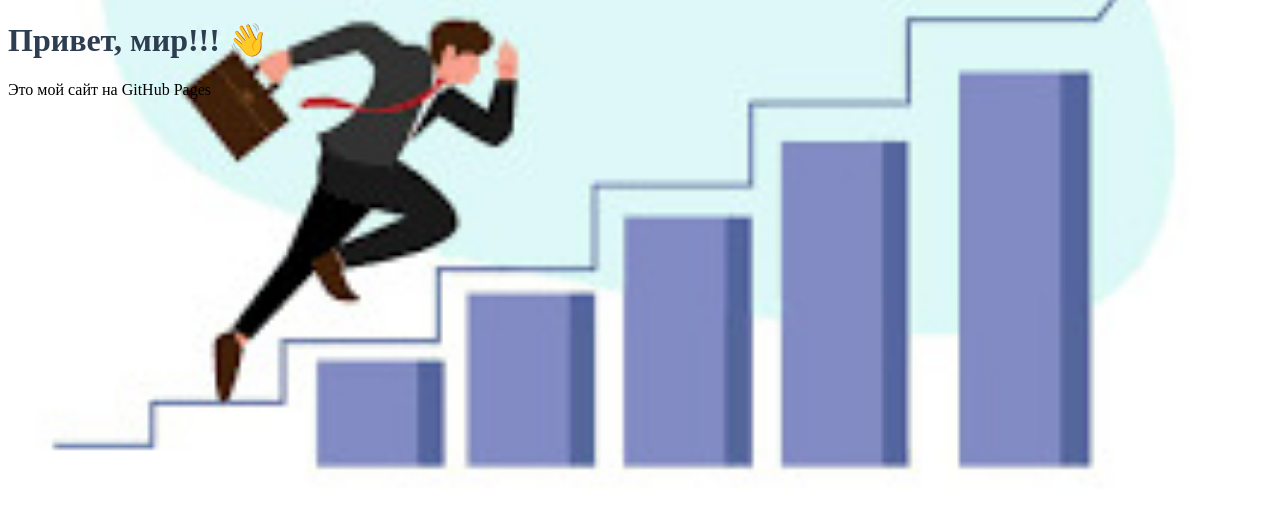
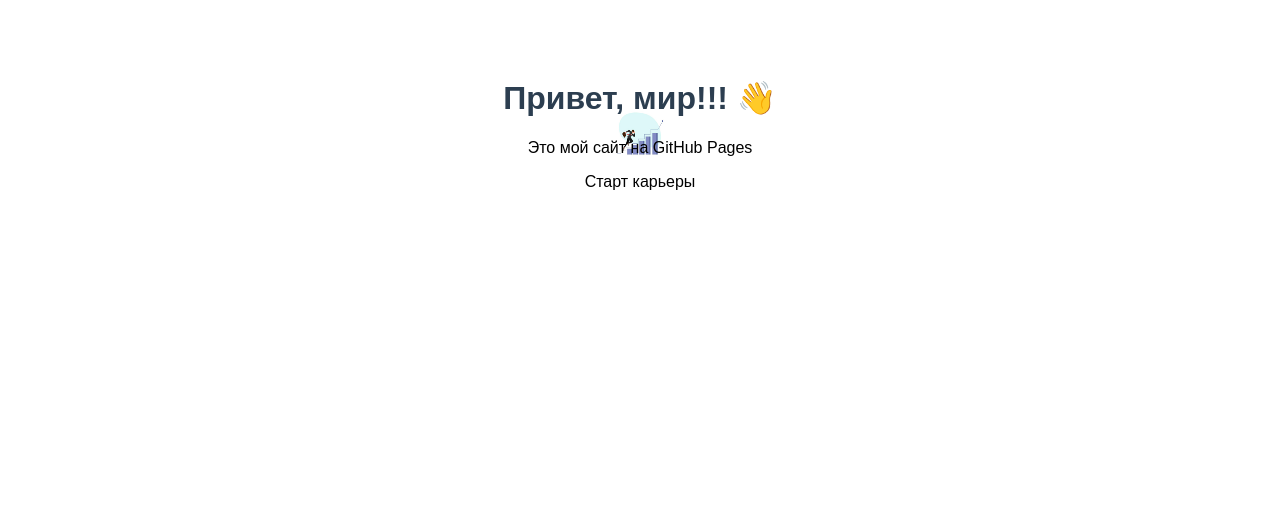
Before and after one commit to whokam1l/whokam1l.github.io, a plain HTML site: page index.html in a window 1280 px wide. Drawn offline with Linux system fonts and the light colour scheme.

Commit message:
Update index.html

```diff
--- a/index.html
+++ b/index.html
@@ -5,10 +5,11 @@
   <title>Мой первый сайт</title>
   <style>
     body {
+      font-family: Arial; text-align: center; padding: 50px; background: #ffffff;
       background: url('images.jpg');
       background-position: center;
       background-repeat: no-repeat;
-      background-size: cover;
+      background-size: 50px 50px;
     }
     h1 { color: #2c3e50; }
   </style>
@@ -16,6 +17,6 @@
 <body>
   <h1>Привет, мир!!! 👋</h1>
   <p>Это мой сайт на GitHub Pages</p>
-
+  <p>Старт карьеры</p>
 </body>
 </html>
```
